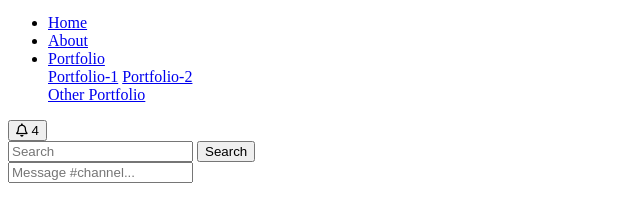
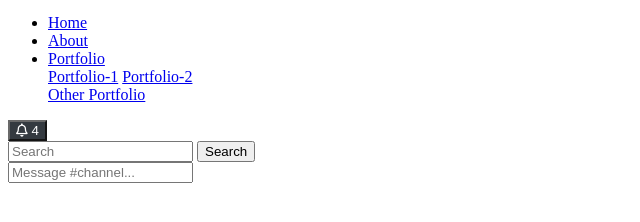
Before and after one commit to preav/Slack-Application, a website: page index.html in a window 1280 px wide. Shown: the part 28-250 px from the top of the page, without its empty margins (0-640 px from the left). Drawn offline with Linux system fonts and the light colour scheme.

Commit message:
changes in html file

```diff
--- a/index.html
+++ b/index.html
@@ -45,7 +45,7 @@
 
                 <!-- Notification Tab -->
 
-                <button type="button" class="btn" id="notib" data-toggle="modal" data-target="#Modal-large-demo">
+                <button type="button" class="btn" id="notib" data-toggle="modal" data-target="#Modal-large-demo" style=" background-color: #343a40; color: white; border-color: dimgrey; ">
                 <i class="far fa-bell"></i>
                 <span class="badge badge-light">4</span>
                 </button>
```
